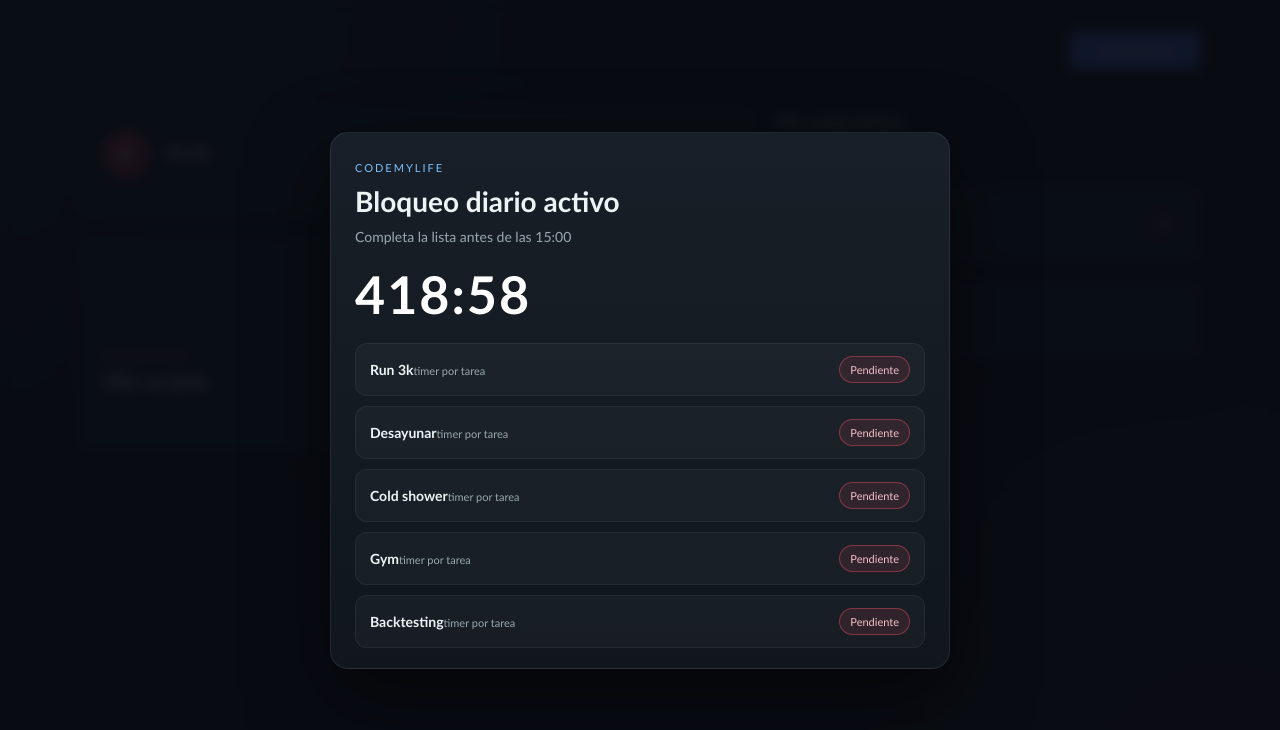
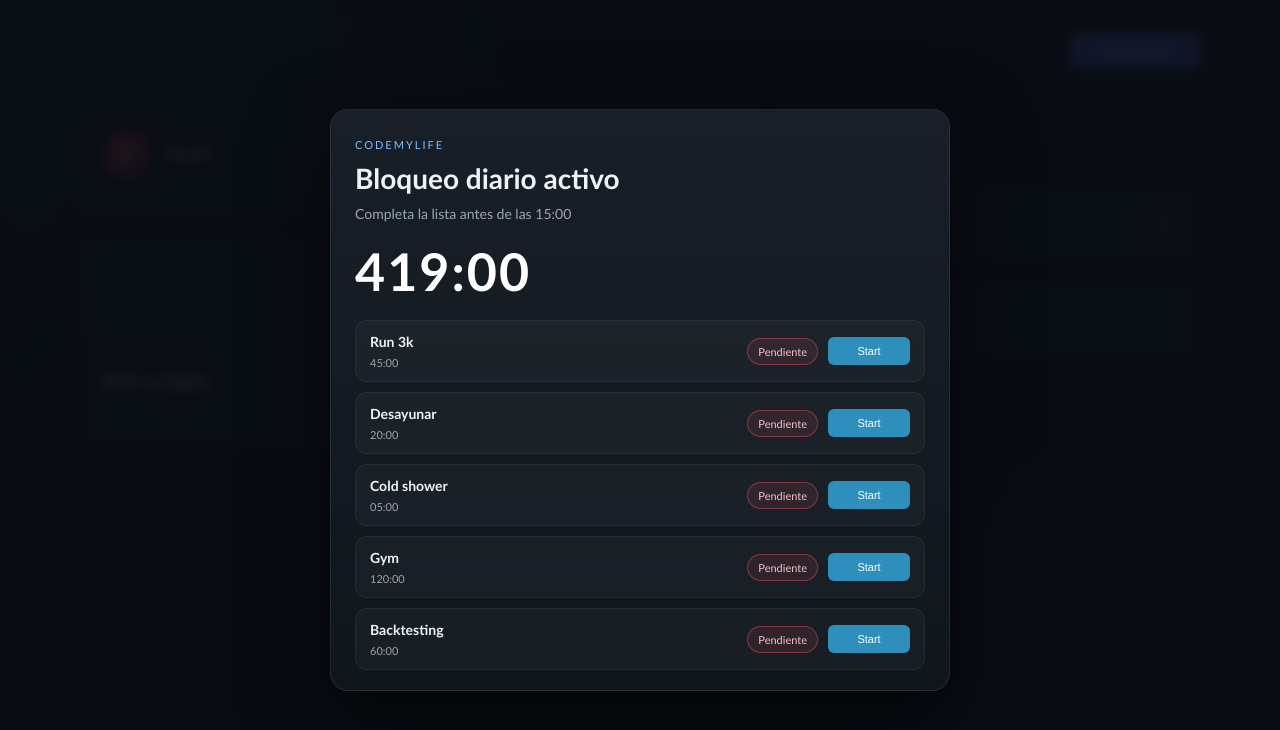
Before and after one commit to felaks03/CodeMyLife, an Electron app: page frontend/src/renderer/index.html in a window 1280 px wide. Both pictures are taken after a click on the button "Vista previa". Drawn offline with Linux system fonts and the light colour scheme; no server answers.

Commit message:
feat: Enhance daily focus functionality with task management, countdown, and UI updates

```diff
--- a/frontend/src/renderer/renderer.js
+++ b/frontend/src/renderer/renderer.js
@@ -8,6 +8,14 @@ let activeLocksInterval = null;
 let wallet = null;
 let taskDefinitions = [];
 let shopItems = [];
+let dailyFocusPreviewInterval = null;
+let previewTasks = [
+  { id: 'run3k', name: 'Run 3k', status: 'pending', startedAt: null, elapsed: 0, targetMinutes: 45 },
+  { id: 'breakfast', name: 'Desayunar', status: 'pending', startedAt: null, elapsed: 0, targetMinutes: 20 },
+  { id: 'cold-shower', name: 'Cold shower', status: 'pending', startedAt: null, elapsed: 0, targetMinutes: 5 },
+  { id: 'gym', name: 'Gym', status: 'pending', startedAt: null, elapsed: 0, targetMinutes: 120 },
+  { id: 'backtesting', name: 'Backtesting', status: 'pending', startedAt: null, elapsed: 0, targetMinutes: 60 }
+];
 
 const DEFAULT_LOCK_CONFIG = Object.freeze({
   nameSuffix: ' - Weekly lock',
@@ -121,51 +129,121 @@ function showApp(user) {
   void loadEconomy();
 }
 
+function getTaskElapsedSeconds(task) {
+  if (task.status !== 'active' || !task.startedAt) return Math.max(0, Number(task.elapsed ?? 0));
+  const elapsedSinceStart = Math.floor((Date.now() - task.startedAt) / 1000);
+  return Math.max(0, Number(task.elapsed ?? 0) + elapsedSinceStart);
+}
+
+function formatTaskTimer(task) {
+  const elapsedTotal = Math.min(task.targetMinutes * 60, getTaskElapsedSeconds(task));
+  const remainingSeconds = Math.max(0, task.targetMinutes * 60 - elapsedTotal);
+  const minutes = Math.floor(remainingSeconds / 60);
+  const seconds = remainingSeconds % 60;
+  return `${String(minutes).padStart(2, '0')}:${String(seconds).padStart(2, '0')}`;
+}
+
 function renderDailyFocusPreview() {
   const preview = el('daily-focus-preview');
   const list = el('preview-task-list');
   const countdown = el('preview-countdown');
-  const tasks = [
-    { id: 'run3k', name: 'Run 3k', status: 'Pendiente' },
-    { id: 'breakfast', name: 'Desayunar', status: 'Pendiente' },
-    { id: 'cold-shower', name: 'Cold shower', status: 'Pendiente' },
-    { id: 'gym', name: 'Gym', status: 'Pendiente' },
-    { id: 'backtesting', name: 'Backtesting', status: 'Pendiente' }
-  ];
 
+  const updatePreview = () => {
+    const activeTask = previewTasks.find((task) => task.status === 'active');
     list.replaceChildren();
-  tasks.forEach((task) => {
+
+    previewTasks.forEach((task) => {
+      const liveElapsed = getTaskElapsedSeconds(task);
+      if (task.status === 'active' && task.startedAt) {
+        task.elapsed = liveElapsed;
+      }
+
       const item = document.createElement('li');
       item.className = 'daily-focus-row';
+
       const left = document.createElement('div');
+      left.className = 'daily-focus-task-main';
       const title = document.createElement('strong');
       title.textContent = task.name;
       const meta = document.createElement('span');
-    meta.textContent = 'timer por tarea';
+      meta.textContent = formatTaskTimer(task);
       left.append(title, meta);
+
       const right = document.createElement('div');
-    right.className = `daily-focus-status ${task.status === 'Pendiente' ? 'pending' : ''}`;
-    right.textContent = task.status;
+      right.className = 'daily-focus-actions';
+
+      const state = document.createElement('span');
+      state.className = `daily-focus-status ${task.status === 'pending' ? 'pending' : ''}`;
+      state.textContent = task.status === 'pending' ? 'Pendiente' : task.status === 'active' ? 'En curso' : 'Completada';
+
+      const action = document.createElement('button');
+      action.type = 'button';
+      action.className = 'daily-focus-action';
+      action.textContent = task.status === 'pending' ? 'Start' : task.status === 'active' ? 'Complete' : 'Hecho';
+      action.disabled = task.status === 'done' || Boolean(activeTask && activeTask.id !== task.id);
+      action.addEventListener('click', () => {
+        if (task.status === 'pending') {
+          if (previewTasks.some((candidate) => candidate.status === 'active')) {
+            return;
+          }
+          task.status = 'active';
+          task.startedAt = Date.now();
+          task.elapsed = Math.max(0, Number(task.elapsed ?? 0));
+        } else if (task.status === 'active') {
+          const totalRequired = task.targetMinutes * 60;
+          const elapsedForTask = getTaskElapsedSeconds(task);
+          if (elapsedForTask < totalRequired) {
+            return;
+          }
+          task.status = 'done';
+          task.elapsed = totalRequired;
+          task.startedAt = null;
+        }
+        updatePreview();
+      });
+
+      right.append(state, action);
       item.append(left, right);
       list.append(item);
     });
 
-  const totalMinutes = 6 * 60 + 59;
-  let remainingSeconds = totalMinutes * 60;
-  const tick = () => {
+    const cutoffSeconds = 6 * 60 * 60 + 59 * 60;
+    const deadline = Date.now() + cutoffSeconds * 1000;
+    const tickCountdown = () => {
+      const remainingMs = Math.max(0, deadline - Date.now());
+      const remainingSeconds = Math.ceil(remainingMs / 1000);
       const minutes = Math.floor(remainingSeconds / 60);
       const seconds = remainingSeconds % 60;
       countdown.textContent = `${String(minutes).padStart(2, '0')}:${String(seconds).padStart(2, '0')}`;
-    remainingSeconds -= 1;
-    if (remainingSeconds < 0) {
+      if (remainingSeconds <= 0) {
+        clearInterval(dailyFocusPreviewInterval);
+        dailyFocusPreviewInterval = null;
         preview.classList.add('hidden');
-      clearInterval(intervalId);
       }
     };
 
+    if (dailyFocusPreviewInterval) {
+      clearInterval(dailyFocusPreviewInterval);
+    }
+    tickCountdown();
+    dailyFocusPreviewInterval = setInterval(() => {
+      previewTasks.forEach((task) => {
+        if (task.status === 'active' && task.startedAt) {
+          const liveElapsed = getTaskElapsedSeconds(task);
+          if (liveElapsed >= task.targetMinutes * 60) {
+            task.status = 'done';
+            task.elapsed = task.targetMinutes * 60;
+            task.startedAt = null;
+          }
+        }
+      });
+      tickCountdown();
+      updatePreview();
+    }, 1000);
+  };
+
+  updatePreview();
   preview.classList.remove('hidden');
-  tick();
-  const intervalId = setInterval(tick, 1000);
 }
 
 el('preview-daily-focus').addEventListener('click', () => {
--- a/frontend/src/renderer/styles.css
+++ b/frontend/src/renderer/styles.css
@@ -137,13 +137,26 @@ h2 {
   border: 1px solid rgba(255,255,255,0.06);
 }
 
-.daily-focus-row strong {
+.daily-focus-task-main {
+  display: flex;
+  flex-direction: column;
+  gap: 6px;
+  min-width: 0;
+}
+
+.daily-focus-task-main strong {
   font-size: 14px;
 }
 
-.daily-focus-row span {
+.daily-focus-task-main span {
   color: var(--muted);
   font-size: 11px;
+}
+
+.daily-focus-actions {
+  display: flex;
+  align-items: center;
+  gap: 10px;
 }
 
 .daily-focus-status {
@@ -153,12 +166,25 @@ h2 {
   border-radius: 999px;
   padding: 6px 10px;
   font-size: 11px;
+  white-space: nowrap;
 }
 
 .daily-focus-status.pending {
   border-color: rgba(217,72,95,0.5);
   background: rgba(217,72,95,0.12);
   color: #f5c1ca;
+}
+
+.daily-focus-action {
+  width: auto;
+  min-width: 82px;
+  font-size: 11px;
+  padding: 7px 10px;
+}
+
+.daily-focus-action:disabled {
+  opacity: 0.6;
+  cursor: not-allowed;
 }
 
 .card {
```
Also changed, not shown: frontend/src/main/daily-focus-store.ts (+11 -12 lines), frontend/src/shared/daily-focus.ts (+28 -0 lines), frontend/test/daily-focus.test.ts (+21 -1 lines). Lines whose indentation alone changed are shown as unchanged.
